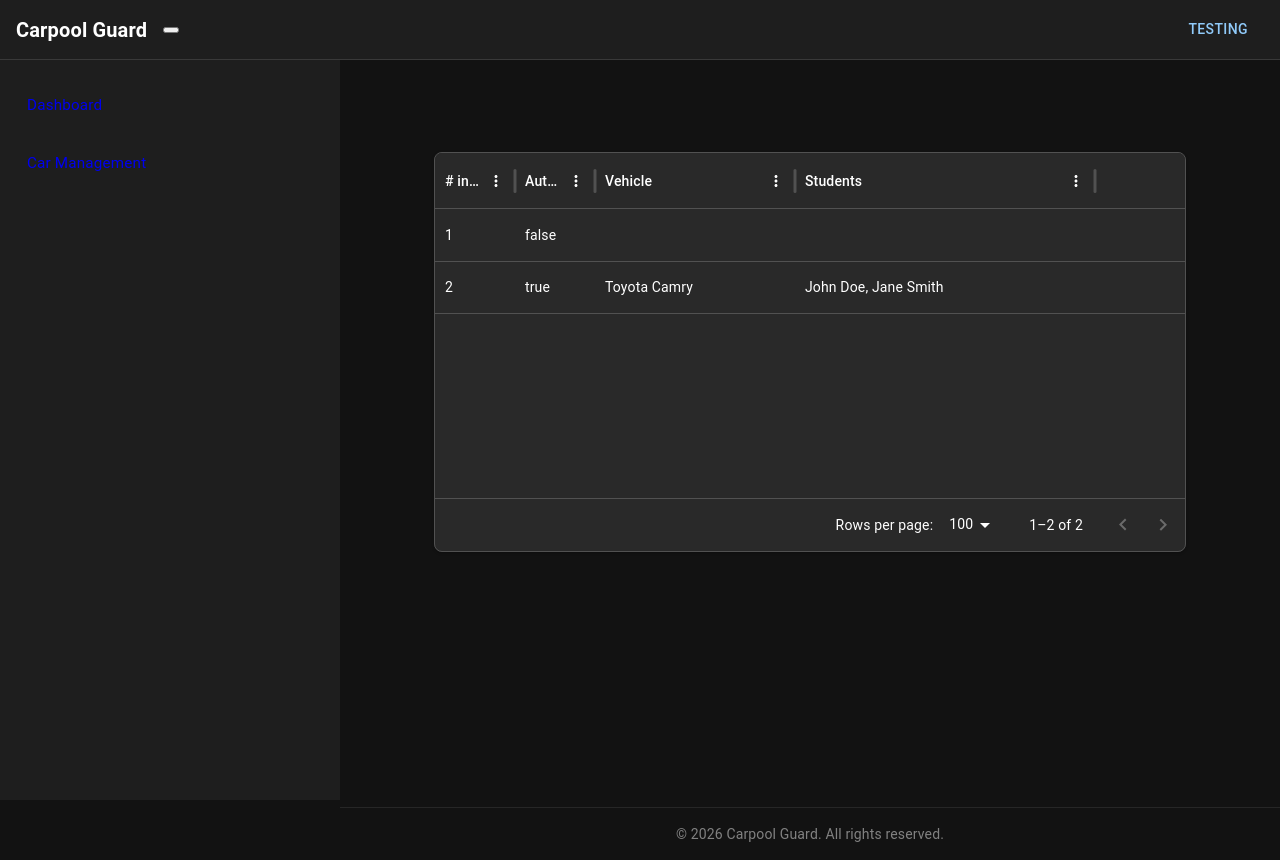
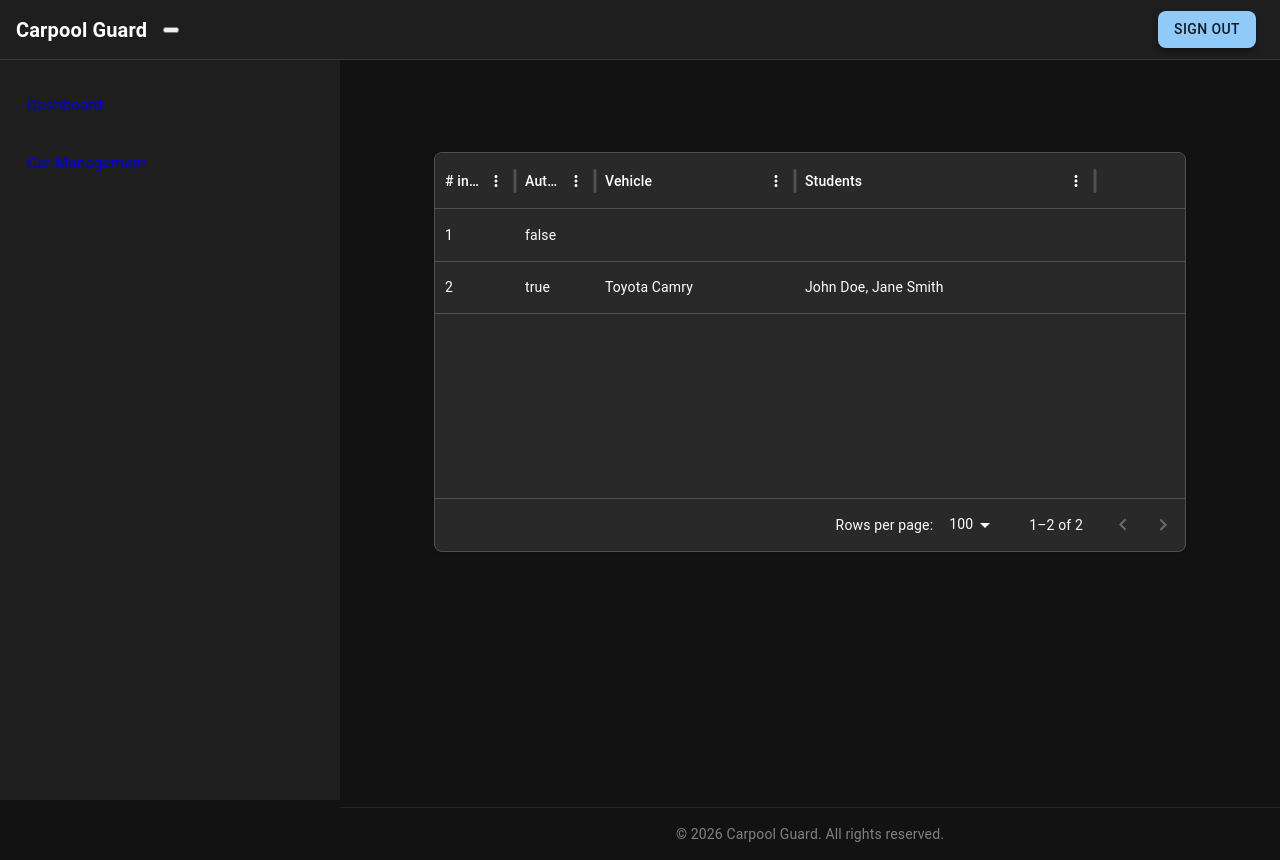
Before and after one commit to ozzycat/carpool-guard, a React (Vite) app in the folder client/: page /dashboard in a window 1280 px wide. Built offline with nearby package versions, Linux system fonts and the light colour scheme; sample sign-in values are in the browser's storage.

Commit message:
finishing topbar pt 2 electric boogaloo

```diff
--- /dev/null
+++ b/client/src/components/SignOutButton/SignOut.jsx
@@ -0,0 +1,25 @@
+import { Button } from "@mui/material";
+import { useNavigate } from "react-router-dom";
+import React, { useRef } from "react";
+
+export const SignOutButton = () => {
+    const navigate = useNavigate();
+    const topbarMenuRef = useRef(null);
+
+    const handleSignOut = () => {
+        localStorage.removeItem("token");
+        navigate("/login", { replace: true });
+    }
+
+    return (
+        <div ref={topbarMenuRef} className="layout-topbar-signout-button layout-topbar-button">
+            <Button
+                variant="contained"
+                color="primary"
+                onClick={handleSignOut}
+            >
+                Sign Out
+            </Button>
+        </div>
+    )
+}
--- a/client/src/layout/AppTopbar.jsx
+++ b/client/src/layout/AppTopbar.jsx
@@ -1,12 +1,11 @@
 import React, { forwardRef, useContext, useImperativeHandle, useRef } from "react";
 import { LayoutContext } from "./context/LayoutContext";
 import { Link } from "react-router-dom";
-import { Button } from "@mui/material";
+import { SignOutButton } from "../components/SignOutButton/SignOut";
 
 const AppTopbar = forwardRef((props, ref) => {
     const { layoutState, onMenuToggle, showProfileSidebar } = useContext(LayoutContext);
     const menuButtonRef = useRef(null);
-    const topbarMenuRef = useRef(null);
     const topbarMenuButtonRef = useRef(null);
 
     useImperativeHandle(ref, () => ({
@@ -32,9 +31,7 @@ const AppTopbar = forwardRef((props, ref) => {
                     <i className="pi pi-user"/>
                 </button>
 
-                <div ref={topbarMenuRef} className="layout-topbar-signout-button layout-topbar-button">
-                    <Button>Testing</Button>
-                </div>
+                <SignOutButton/>
             </div>
 
         </div>
--- a/client/src/screens/Dashboard/Dashboard.jsx
+++ b/client/src/screens/Dashboard/Dashboard.jsx
@@ -1,11 +1,26 @@
-import React from "react";
+import * as React from "react";
 import Paper from "@mui/material/Paper";
 import { DataGrid } from '@mui/x-data-grid';
 import Box from "@mui/material/Box";
+import Dialog from "@mui/material/Dialog";
+import DialogActions from "@mui/material/DialogActions";
+import DialogContent from "@mui/material/DialogContent";
+import DialogContentText from "@mui/material/DialogContentText";
+import DialogTitle from "@mui/material/DialogTitle";
 
 export default function Dashboard() {
     const [isDismissal, setIsDismissal] = React.useState(false);
     const [selectedRow, setSelectedRow] = React.useState([]);
+    const [openDialog, setOpenDialog] = React.useState(false);
+
+    const handleClickOpen = () => {
+        setOpenDialog(true);
+    }
+
+    const handleClose = () => {
+        setSelectedRow([]); // clear row selected when dialog closes
+        setOpenDialog(false);
+    }
 
     const columns = [
         { field: 'position', headerName: '# in Line', width: 80 },
@@ -26,6 +41,21 @@ export default function Dashboard() {
                     <DataGrid columns={columns} rows={rows} />
                 </Box>
             </Paper>
+            <Dialog
+                open={openDialog}
+                onClose={handleClose}
+                role="dialog"
+            >
+                <DialogTitle>
+                    {"Vehicle Information"}
+                </DialogTitle>
+                <DialogContent>
+
+                </DialogContent>
+                <DialogContent>
+
+                </DialogContent>
+            </Dialog>
         </>
     );
 }
```
